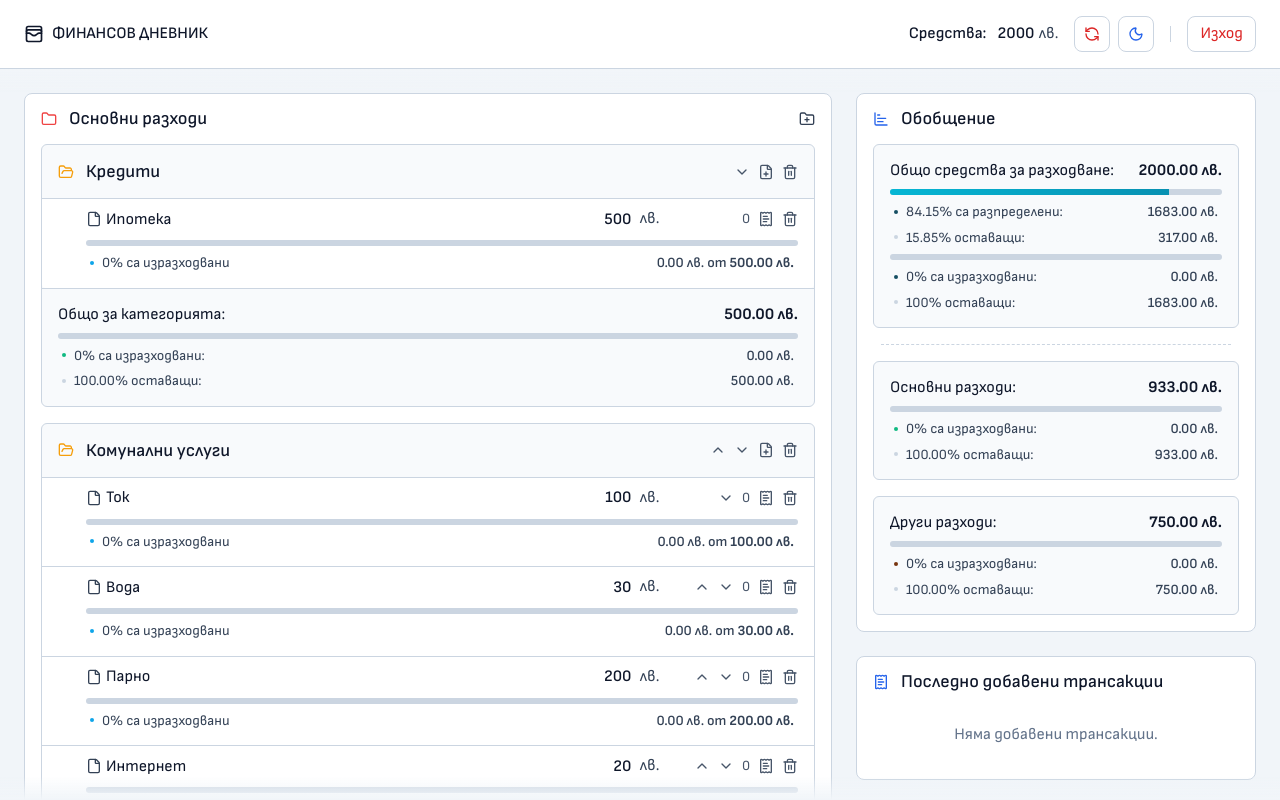
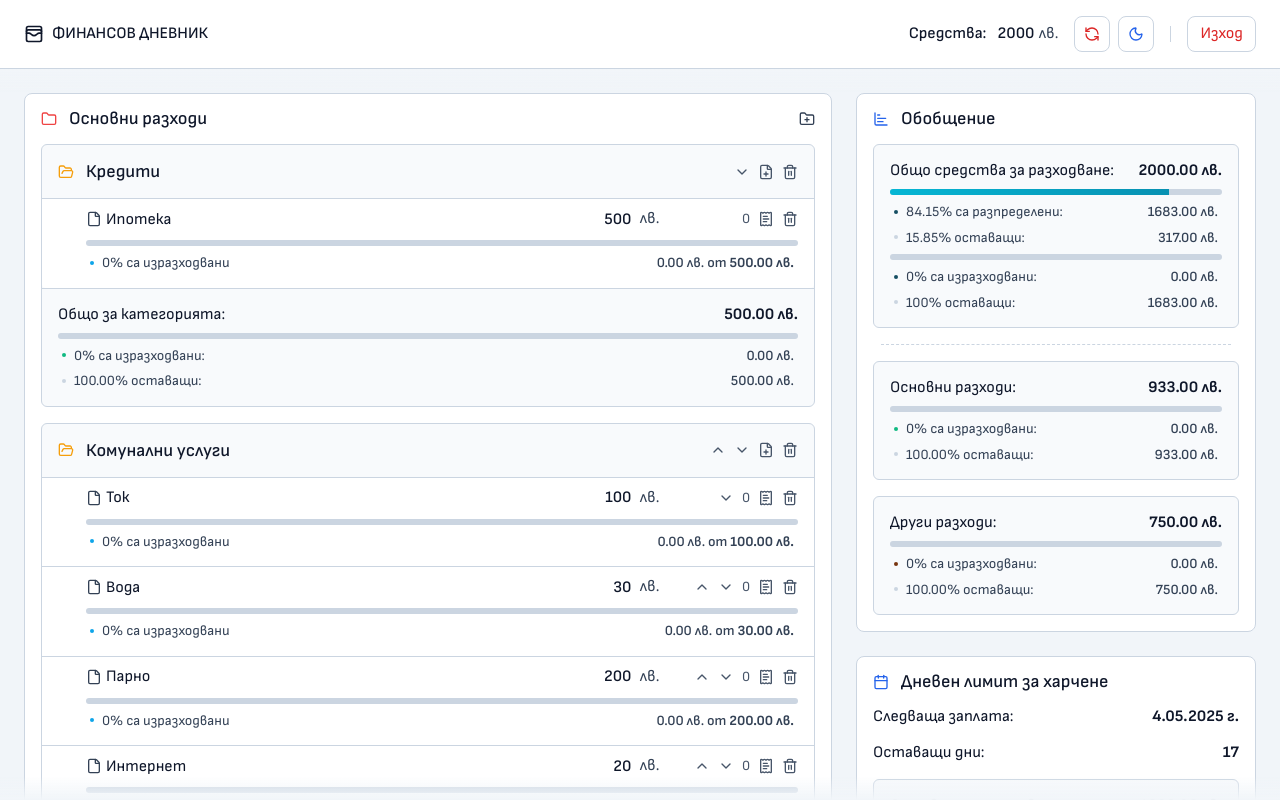
Before and after one commit to XenBG/financial-diary, a Vue app: page / in a window 1280 px wide. Both pictures are taken after a click on the button "Вход". Built offline with nearby package versions, Linux system fonts and the light colour scheme.

Commit message:
Add Daily Spending Limit component and integrate salary calculations

```diff
--- a/src/App.vue
+++ b/src/App.vue
@@ -18,7 +18,6 @@
     import { onMounted } from 'vue'
 
     import HeaderContainer from '@/components/Header/HeaderContainer.vue'
-
     import { useDiaryStore } from '@/stores/diary'
 
     const diaryStore = useDiaryStore()
--- a/src/components/Header/FundsInput.vue
+++ b/src/components/Header/FundsInput.vue
@@ -26,16 +26,14 @@
 </template>
 
 <script setup>
+    import { CURRENCY } from '@/config/constants'
     import { useDiaryStore } from '@/stores/diary'
-
-    import { CURRENCY } from '@/config/constants'
 
     // Stores
     const diaryStore = useDiaryStore()
 
     // Methods
     const saveFunds = () => {
-        const fundsValue = diaryStore.safeParseFloat(diaryStore.funds)
-        diaryStore.setFunds(fundsValue)
+        diaryStore.saveFunds()
     }
 </script>
--- a/src/components/Modal/TransactionsModal.vue
+++ b/src/components/Modal/TransactionsModal.vue
@@ -106,7 +106,10 @@
                             </div>
 
                             <!-- Add New Transaction Form -->
-                            <div class="rounded-md border border-slate-200 bg-slate-50 p-4 dark:border-zinc-700 dark:bg-zinc-900">
+                            <form
+                                class="rounded-md border border-slate-200 bg-slate-50 p-4 dark:border-zinc-700 dark:bg-zinc-900"
+                                @submit.prevent="addTransaction"
+                            >
                                 <h4 class="mb-3 font-medium text-slate-900 dark:text-zinc-100">Добавяне на нова трансакция</h4>
                                 <div class="mb-3">
                                     <label
@@ -156,11 +159,11 @@
                                 </div>
                                 <button
                                     class="mt-2 w-full rounded-md bg-blue-600 px-4 py-2 text-white transition-colors duration-200 hover:bg-blue-700 focus:outline-none dark:bg-blue-700 dark:hover:bg-blue-800"
-                                    @click="addTransaction"
+                                    type="submit"
                                 >
                                     Добави трансакция
                                 </button>
-                            </div>
+                            </form>
 
                             <div class="mt-4 flex justify-end">
                                 <button
--- /dev/null
+++ b/src/components/Sidebar/Section/DailySpendingLimit.vue
@@ -0,0 +1,111 @@
+<template>
+    <!-- Daily Spending Limit Section -->
+    <section
+        class="flex w-full flex-col items-stretch gap-4 rounded-lg border border-solid border-slate-300 bg-white p-4 dark:border-zinc-600 dark:bg-zinc-800"
+    >
+        <div class="flex items-center justify-start gap-3">
+            <CalendarIcon class="flex h-4 w-4 text-blue-600 dark:text-sky-400" />
+            <h2 class="text-lg font-medium leading-none text-slate-900 dark:text-zinc-100">Дневен лимит за харчене</h2>
+        </div>
+
+        <div class="flex w-full flex-col gap-4">
+            <!-- Next Salary Date -->
+            <div class="flex w-full flex-col gap-2">
+                <div class="flex w-full items-center justify-between gap-4">
+                    <div class="whitespace-nowrap text-left text-base font-normal leading-tight text-slate-900 dark:text-zinc-50">
+                        Следваща заплата:
+                    </div>
+                    <span class="text-right text-base font-bold leading-tight text-slate-900 dark:text-zinc-50">
+                        {{ formatDate(salaryStore.getNextSalaryDate) }}
+                    </span>
+                </div>
+            </div>
+
+            <!-- Days Until Salary -->
+            <div class="flex w-full flex-col gap-2">
+                <div class="flex w-full items-center justify-between gap-4">
+                    <div class="whitespace-nowrap text-left text-base font-normal leading-tight text-slate-900 dark:text-zinc-50">
+                        Оставащи дни:
+                    </div>
+                    <span class="text-right text-base font-bold leading-tight text-slate-900 dark:text-zinc-50">
+                        {{ salaryStore.getDaysUntilSalary }}
+                    </span>
+                </div>
+            </div>
+
+            <!-- Remaining Funds Breakdown -->
+            <div
+                class="flex w-full flex-col gap-2 rounded-md border border-solid border-slate-300 bg-slate-50 p-4 dark:border-zinc-600 dark:bg-zinc-900"
+            >
+                <div class="flex w-full items-center justify-between gap-4">
+                    <div class="whitespace-nowrap text-left text-base font-normal leading-tight text-slate-900 dark:text-zinc-50">
+                        Оставащи средства:
+                    </div>
+                    <span class="text-right text-base font-bold leading-tight text-slate-900 dark:text-zinc-50">
+                        {{ formatCurrency(salaryStore.getRemainingFunds) }} {{ CURRENCY }}
+                    </span>
+                </div>
+
+                <!-- Basic Expenses Remaining -->
+                <div class="flex w-full items-center justify-between gap-4 px-1">
+                    <div class="flex-start flex items-center gap-2">
+                        <div class="block h-1 w-1 rounded bg-emerald-500 dark:bg-emerald-600" />
+                        <span class="text-sm font-normal leading-tight text-slate-700 dark:text-zinc-300">Основни разходи:</span>
+                    </div>
+                    <span class="text-right text-sm font-semibold leading-tight text-slate-700 dark:text-zinc-300">
+                        {{ formatCurrency(diaryStore.getBasicExpensesTotal - diaryStore.getBasicExpensesSpent) }} {{ CURRENCY }}
+                    </span>
+                </div>
+
+                <!-- Other Expenses Remaining -->
+                <div class="flex w-full items-center justify-between gap-4 px-1">
+                    <div class="flex-start flex items-center gap-2">
+                        <div class="block h-1 w-1 rounded bg-amber-500 dark:bg-amber-600" />
+                        <span class="text-sm font-normal leading-tight text-slate-700 dark:text-zinc-300">Други разходи:</span>
+                    </div>
+                    <span class="text-right text-sm font-semibold leading-tight text-slate-700 dark:text-zinc-300">
+                        {{ formatCurrency(diaryStore.getOtherExpensesTotal - diaryStore.getOtherExpensesSpent) }} {{ CURRENCY }}
+                    </span>
+                </div>
+            </div>
+
+            <!-- Daily Spending Limit -->
+            <div class="flex w-full flex-col gap-2">
+                <div class="flex w-full items-center justify-between gap-4">
+                    <div class="whitespace-nowrap text-left text-base font-normal leading-tight text-slate-900 dark:text-zinc-50">
+                        Дневен лимит:
+                    </div>
+                    <span class="text-right text-base font-bold leading-tight text-slate-900 dark:text-zinc-50">
+                        {{ formatCurrency(salaryStore.getDailySpendingLimit) }} {{ CURRENCY }}
+                    </span>
+                </div>
+            </div>
+        </div>
+    </section>
+</template>
+
+<script setup>
+    import { CalendarIcon } from 'lucide-vue-next'
+    import { computed } from 'vue'
+
+    import { useCalculationsStore } from '@/stores/calculations'
+    import { useDiaryStore } from '@/stores/diary'
+    import { useSalaryStore } from '@/stores/salary'
+
+    // Stores
+    const diaryStore = useDiaryStore()
+    const salaryStore = useSalaryStore()
+    const calculationsStore = useCalculationsStore()
+
+    // Constants
+    const CURRENCY = computed(() => diaryStore.CURRENCY)
+
+    // Methods
+    const formatCurrency = (value) => {
+        return calculationsStore.formatCurrency(value)
+    }
+
+    const formatDate = (dateString) => {
+        return calculationsStore.formatDate(dateString)
+    }
+</script>
--- /dev/null
+++ b/src/stores/salary.js
@@ -0,0 +1,62 @@
+import { defineStore } from 'pinia'
+import { computed } from 'vue'
+
+import { useDiaryStore } from './diary'
+
+export const useSalaryStore = defineStore('salary', () => {
+    const diaryStore = useDiaryStore()
+
+    // Getters
+    const getNextSalaryDate = computed(() => {
+        const today = new Date()
+        const currentYear = today.getFullYear()
+        const currentMonth = today.getMonth()
+        const currentDay = today.getDate()
+
+        // Create date for the 4th of current month
+        let nextSalary = new Date(currentYear, currentMonth, 4)
+
+        // If today is past the 4th, get next month's salary date
+        if (currentDay > 4) {
+            nextSalary = new Date(currentYear, currentMonth + 1, 4)
+        }
+
+        // Format date as YYYY-MM-DD in local time
+        const year = nextSalary.getFullYear()
+        const month = String(nextSalary.getMonth() + 1).padStart(2, '0')
+        const day = String(nextSalary.getDate()).padStart(2, '0')
+
+        return `${year}-${month}-${day}`
+    })
+
+    const getDaysUntilSalary = computed(() => {
+        const today = new Date()
+        const salary = new Date(getNextSalaryDate.value)
+        const diffTime = salary - today
+        const diffDays = Math.ceil(diffTime / (1000 * 60 * 60 * 24))
+        return Math.max(0, diffDays)
+    })
+
+    const getRemainingFunds = computed(() => {
+        // Calculate remaining funds from both expense categories
+        const basicExpensesRemaining = diaryStore.getBasicExpensesTotal - diaryStore.getBasicExpensesSpent
+        const otherExpensesRemaining = diaryStore.getOtherExpensesTotal - diaryStore.getOtherExpensesSpent
+        return basicExpensesRemaining + otherExpensesRemaining
+    })
+
+    const getDailySpendingLimit = computed(() => {
+        const daysUntilSalary = getDaysUntilSalary.value
+        if (daysUntilSalary <= 0) return 0
+
+        const remainingFunds = getRemainingFunds.value
+        return Math.floor(remainingFunds / daysUntilSalary)
+    })
+
+    return {
+        // Getters
+        getNextSalaryDate,
+        getDaysUntilSalary,
+        getRemainingFunds,
+        getDailySpendingLimit,
+    }
+})
--- a/src/views/DiaryView.vue
+++ b/src/views/DiaryView.vue
@@ -7,6 +7,7 @@
 
         <SidebarContainer>
             <Summary />
+            <DailySpendingLimit />
             <TransactionsList />
         </SidebarContainer>
 
@@ -24,6 +25,7 @@
     import BasicExpenses from '@/components/Main/Section/BasicExpenses.vue'
     import OtherExpenses from '@/components/Main/Section/OtherExpenses.vue'
     import Modals from '@/components/Modals.vue'
+    import DailySpendingLimit from '@/components/Sidebar/Section/DailySpendingLimit.vue'
     import Summary from '@/components/Sidebar/Section/Summary.vue'
     import TransactionsList from '@/components/Sidebar/Section/TransactionsList.vue'
     import SidebarContainer from '@/components/Sidebar/SidebarContainer.vue'
```
